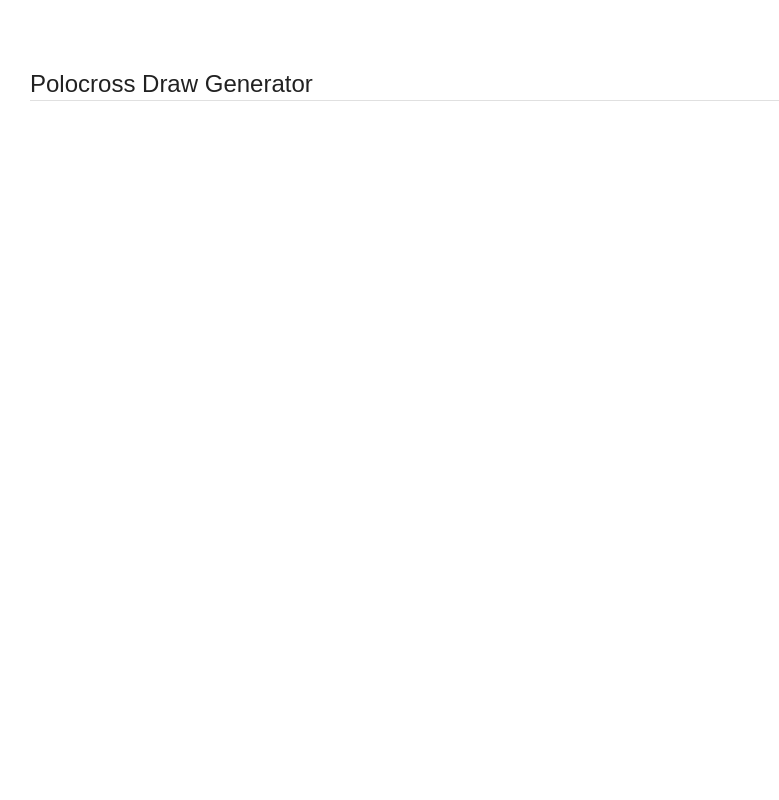
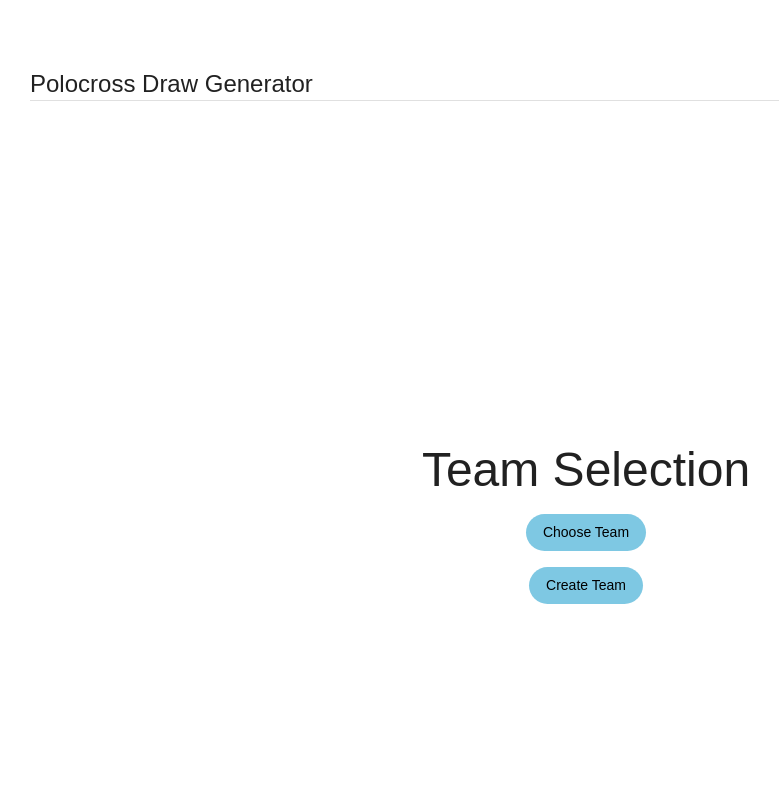
Before and after one commit to tristanduncombe/hacakaton-tbd, a React (Create React App) app: page /createproject/import/teamselection in a window 1280 px wide. Shown: the top 800 px of the page, without its empty margins (42-821 px from the left). Built offline with nearby package versions, Linux system fonts and the light colour scheme.

Commit message:
route url modification

```diff
--- a/src/components/create_project/CreateProject.tsx
+++ b/src/components/create_project/CreateProject.tsx
@@ -139,7 +139,10 @@ export default function CreateProject() {
 
       <div style={{ display: "flex", justifyContent: "space-between" }}>
         <CustomButton text="Go Back" onClick={prevPage} negative />
-        <CustomButton text="Continue" onClick={nextPage} />
+        <CustomButton
+          text="Continue"
+          onClick={() => navigate("/createproject/import")}
+        />
       </div>
     </React.Fragment>
   );
--- a/src/components/import/import.tsx
+++ b/src/components/import/import.tsx
@@ -1,25 +1,30 @@
-import React, { useRef } from "react";
+import React, { useState, useRef } from "react";
+import { useNavigate } from "react-router-dom";
 import CustomButton from "../button/Button";
 import { Alert, AlertTitle, Button } from "@mui/material";
 import PapaParse from "papaparse";
-import { read, utils} from "xlsx";
-import { useState } from "react";
+import { read, utils } from "xlsx";
 
 export default function Import() {
   const inputRef = useRef<HTMLInputElement>(null);
-    const [result, setResult] = useState('');
+  const [result, setResult] = useState("");
+  const navigate = useNavigate();
 
+  const nextPage = () => {
+    navigate("/teamSelection");
+  };
 
   const handleFileSelect = (event: any) => {
     const result = "error";
     const file = event.target.files[0];
 
-        const fileName = file.name
+    const fileName = file.name;
     let fileExtension = fileName.split(".").pop();
     let validExtensions = ["xls", "xlsx", "xlsm"];
 
-        if (validExtensions.includes(fileExtension)) { // If the file is an excel file
-            console.log("Got through the first one")
+    if (validExtensions.includes(fileExtension)) {
+      // If the file is an excel file
+      console.log("Got through the first one");
       const reader = new FileReader();
       reader.onload = (e: any) => {
         const data = e.target.result;
@@ -33,17 +38,17 @@ export default function Import() {
         const url = URL.createObjectURL(blob);
         const link = document.createElement("a");
         link.download = "imported_data.json";
-                link.href = url; link.click();
+        link.href = url;
+        link.click();
       };
       reader.readAsArrayBuffer(file);
-            setResult('success');
-
-
-        } else if (file.type == "text/csv") { // If the data is a csv file
-            console.log(fileExtension)
-            console.log(file.type)
-            console.log(file.name)
-            console.log("Got through the second one")
+      setResult("success");
+    } else if (file.type == "text/csv") {
+      // If the data is a csv file
+      console.log(fileExtension);
+      console.log(file.type);
+      console.log(file.name);
+      console.log("Got through the second one");
       PapaParse.parse(file, {
         header: true,
         complete: (results: any) => {
@@ -53,11 +58,13 @@ export default function Import() {
           const url = URL.createObjectURL(blob);
           const link = document.createElement("a");
           link.download = "imported_data.json";
-                link.href = url; link.click();
-            }})
-            setResult('success');
+          link.href = url;
+          link.click();
+        },
+      });
+      setResult("success");
     } else {
-            setResult('error');
+      setResult("error");
     }
   };
   return (
@@ -90,6 +97,10 @@ export default function Import() {
           This is a success alert — <strong>check it out!</strong>
         </Alert>
       )}
+      <CustomButton
+        text="next"
+        onClick={() => navigate("/createproject/import/teamselection")}
+      />
     </div>
   );
-};
+}
--- a/src/components/team_selection/TeamSelection.tsx
+++ b/src/components/team_selection/TeamSelection.tsx
@@ -0,0 +1,35 @@
+import React from "react";
+import { useNavigate } from "react-router-dom";
+import { Grid, Typography } from "@mui/material";
+import CustomButton from "../button/Button";
+
+export default function TeamSelection() {
+  const navigate = useNavigate();
+
+  return (
+    <Grid
+      container
+      direction="column"
+      justifyContent="center"
+      alignItems="center"
+      spacing={2}
+      sx={{ height: "100vh" }}
+    >
+      <Grid item>
+        <Typography variant="h3">Team Selection</Typography>
+      </Grid>
+      <Grid item>
+        <CustomButton
+          text="Choose Team"
+          onClick={() => navigate("/team_selection/choose_team")}
+        />
+      </Grid>
+      <Grid item>
+        <CustomButton
+          text="Create Team"
+          onClick={() => navigate("/team_selection/create_team")}
+        />
+      </Grid>
+    </Grid>
+  );
+}
--- a/src/routes.ts
+++ b/src/routes.ts
@@ -1,9 +1,10 @@
 // pages
+import { FC } from "react";
 import CreateProject from "./components/create_project/CreateProject";
+import { HomeProps } from "./components/home/home";
 import Home from "./components/home/home";
-import { HomeProps } from "./components/home/home";
-import { FC } from "react";
 import Import from "./components/import/import";
+import TeamSelection from "./components/team_selection/TeamSelection";
 
 export interface Route<T = {}> {
   key: string;
@@ -32,8 +33,15 @@ export const routes: Array<Route<HomeProps>> = [
   {
     key: "import-route",
     title: "Import",
-    path: "/import",
+    path: "/createproject/import",
     enabled: true,
     component: Import,
   },
+  {
+    key: "teamselection-route",
+    title: "Team Selection",
+    path: "/createproject/import/teamselection",
+    enabled: true,
+    component: TeamSelection,
+  },
 ];
```
Lines whose indentation alone changed are shown as unchanged.
